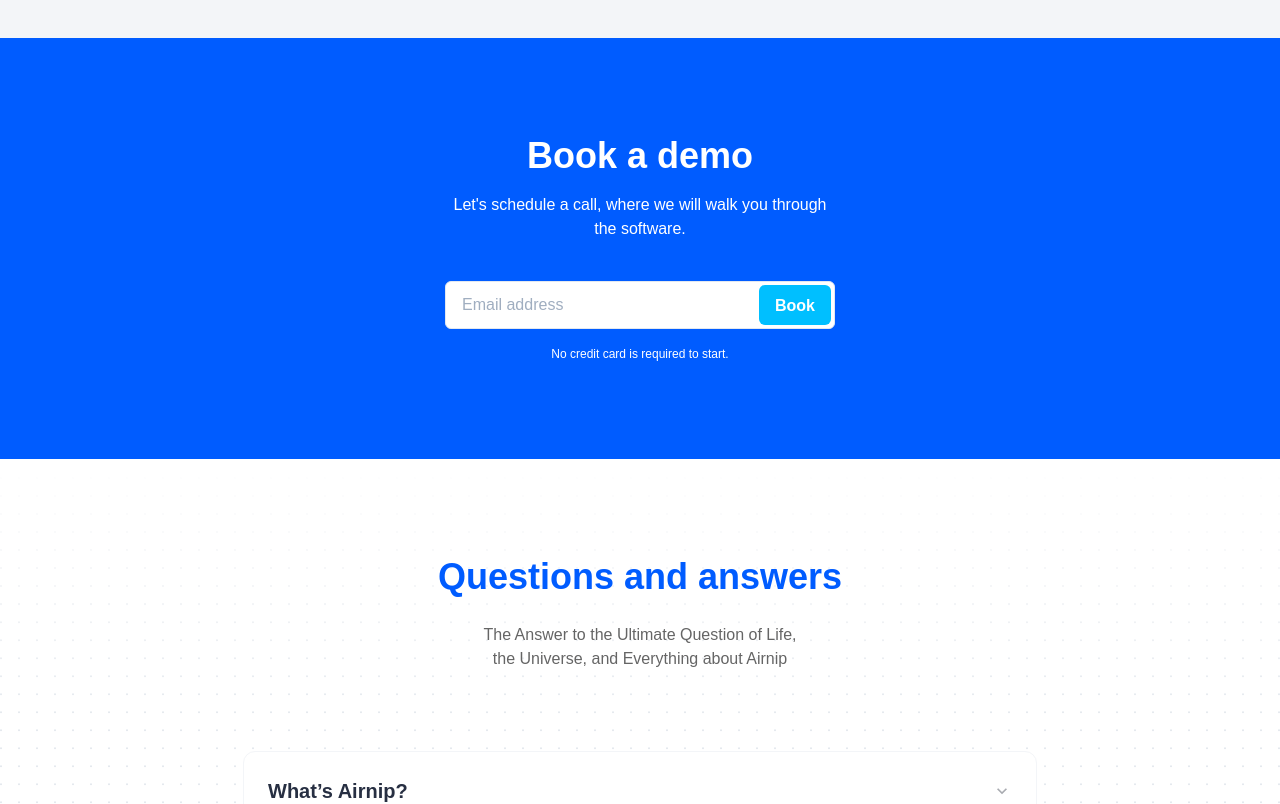
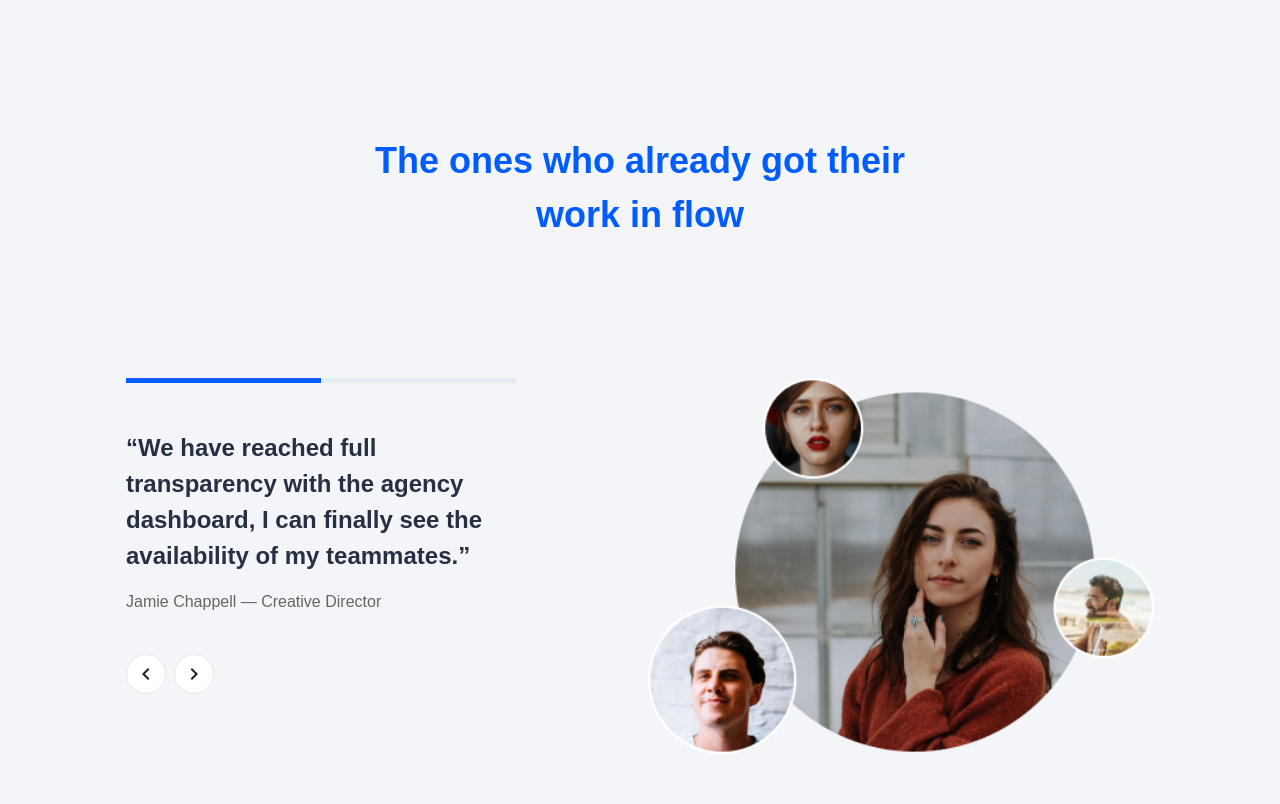
Before and after one commit to sarkozigabor13/nextjsAirnip, a Next.js app: page / in a window 1280 px wide. Shown: the part 925-1729 px from the top of the page. Built offline with nearby package versions, Linux system fonts and the light colour scheme.

Commit message:
Testimonial section created

```diff
--- /dev/null
+++ b/components/greyBg/index.js
@@ -0,0 +1,5 @@
+import { Box } from "@chakra-ui/layout";
+
+export default function greyBackground({ children }) {
+  return <Box bgColor="#F3F5F8" pt="96px" pb="192px">{children}</Box>;
+}
--- /dev/null
+++ b/components/review/carousel.js
@@ -0,0 +1,72 @@
+import React, { useState } from "react";
+import { Box, VStack, chakra, Grid, GridItem } from "@chakra-ui/react";
+
+import Arrows from "./carouselArrow";
+import CarouselCurrent from "./carouselCurrent";
+import CarouselImage from "./carouselImage";
+import CarouselText from "./carouselText";
+
+const Component = () => {
+  const slides = [
+    {
+      img: "./testimonial.png",
+      text: "“We have reached full transparency with the agency dashboard, I can finally see the availability of my teammates.”",
+      by: "Jamie Chappell — Creative Director"
+    },
+    {
+      img: "./testimonial.png",
+      text: "“It really saves me time and effort. It is exactly what our business has been lacking.”",
+      by: "Brandon P. - Chief Marketing Officer"
+    },
+  ];
+
+  const [currentSlide, setCurrentSlide] = useState(0);
+
+  const slidesCount = slides.length;
+
+  const prevSlide = () => {
+    setCurrentSlide((s) => (s === 0 ? slidesCount - 1 : s - 1));
+  };
+  const nextSlide = () => {
+    setCurrentSlide((s) => (s === slidesCount - 1 ? 0 : s + 1));
+  };
+  const setSlide = (slide) => {
+    setCurrentSlide(slide);
+  };
+
+  return (
+    <>
+      <Box mt={14} maxW={"1028px"}>
+        <Grid
+          templateColumns={{
+            base: "repeat(1, 1fr)",
+            sm: "repeat(2, 1fr)",
+            md: "repeat(2, 1fr)",
+          }}
+          gap={4}
+        >
+          <GridItem colSpan={1}>
+            <VStack alignItems="flex-start">
+              <Box maxW="390px">
+                {Array.from({ length: slidesCount }).map((_, slide) => (
+                  <CarouselCurrent
+                    slide={slide}
+                    key={slide}
+                    currentSlide={currentSlide}
+                    setSlide={setSlide}
+                  />
+                ))}
+                <CarouselText currentSlide={currentSlide} slides={slides} />
+                <Arrows prevSlide={prevSlide} nextSlide={nextSlide} />
+              </Box>
+            </VStack>
+          </GridItem>
+          <GridItem>
+            <CarouselImage currentSlide={currentSlide} slides={slides} />
+          </GridItem>
+        </Grid>
+      </Box>
+    </>
+  );
+};
+export default Component;
--- /dev/null
+++ b/components/review/carouselArrow.js
@@ -0,0 +1,48 @@
+import React from "react";
+import { IconButton, Stack } from "@chakra-ui/react";
+
+import { ChevronLeftIcon, ChevronRightIcon } from "@chakra-ui/icons";
+
+const Arrows = (props) => {
+  const arrowStyles = {
+    bgColor: "white",
+    borderRadius: "full",
+    border: "1px solid #E3E7ED",
+    w: "40px",
+    h: "40px",
+    _hover: {
+      bg: "white",
+    },
+    _active: {
+      bg: "white",
+    },
+    focus: {
+      bg: "white",
+      boxShadow: "none"
+    },
+  };
+
+  const ArrowSize = {
+    w: "24px",
+    h: "24px",
+  }
+
+  return (
+    <>
+      <Stack direction="row" spacing="8px" mt="40px">
+        <IconButton
+          {...arrowStyles}
+          onClick={props.prevSlide}
+          icon={<ChevronLeftIcon {...ArrowSize} />}
+        />
+        <IconButton
+          {...arrowStyles}
+          onClick={props.nextSlide}
+          icon={<ChevronRightIcon {...ArrowSize} />}
+        />
+      </Stack>
+    </>
+  );
+};
+
+export default Arrows;
--- /dev/null
+++ b/components/review/carouselCurrent.js
@@ -0,0 +1,21 @@
+import React from "react";
+import { Box } from "@chakra-ui/react";
+
+const CarouselCurrent = (props) => {
+  return (
+    <>
+      <Box
+        key={`dots-${props.slide}`}
+        cursor="pointer"
+        w="50%"
+        h="5px"
+        mb="40px"
+        bg={props.currentSlide === props.slide ? "#005CFF" : "#E1EBF0"}
+        display="inline-block"
+        transition="background-color 0.6s ease"
+        onClick={() => props.setSlide(props.slide)}
+      ></Box>
+    </>
+  );
+};
+export default CarouselCurrent;
--- /dev/null
+++ b/components/review/carouselImage.js
@@ -0,0 +1,36 @@
+import React from "react";
+import { Box, Flex, Image } from "@chakra-ui/react";
+
+const CarouselImage = (props) => {
+
+  const carouselStyle = {
+    transition: "all .5s",
+    ml: `-${props.currentSlide * 100}%`,
+  };
+
+  return (
+    <>
+      <Flex
+        w="full"
+        alignItems="center"
+        justifyContent="center"
+      >
+        <Flex w="full" overflow="hidden" pos="relative">
+          <Flex w="full" {...carouselStyle}>
+            {props.slides.map((slide, sid) => (
+              <Box key={`slide-${sid}`} boxSize="full" flex="none">
+                <Image
+                  src={slide.img}
+                  alt="carousel image"
+                  boxSize="full"
+                  backgroundSize="cover"
+                />
+              </Box>
+            ))}
+          </Flex>
+        </Flex>
+      </Flex>
+    </>
+  );
+};
+export default CarouselImage;
--- /dev/null
+++ b/components/review/carouselText.js
@@ -0,0 +1,36 @@
+import React from "react";
+import { Box, Flex, chakra } from "@chakra-ui/react";
+
+const CarouselText = (props) => {
+
+  const carouselStyle = {
+    transition: "all .5s",
+    ml: `-${props.currentSlide * 100}%`,
+  };
+
+  return (
+    <>
+      <Flex
+        w="full"
+        alignItems="center"
+        justifyContent="center"
+      >
+        <Flex w="full" overflow="hidden" pos="relative">
+          <Flex w="full" {...carouselStyle}>
+            {props.slides.map((slide, sid) => (
+              <Box key={`slide-${sid}`} boxSize="full" flex="none">
+                <chakra.h2 fontSize="24px" fontWeight="700" color="#272F42">
+                  {slide.text}
+                </chakra.h2>
+                <chakra.p mt="16px" color="#656565">
+                  {slide.by}
+                </chakra.p>
+              </Box>
+            ))}
+          </Flex>
+        </Flex>
+      </Flex>
+    </>
+  );
+};
+export default CarouselText;
--- /dev/null
+++ b/components/review/index.js
@@ -0,0 +1,26 @@
+import { Center } from "@chakra-ui/layout";
+import { Container, Box } from "@chakra-ui/layout";
+import Carousel from "./carousel";
+
+export default function reviewSection() {
+  return (
+    <Container maxW="7xl">
+      <Center>
+        <Box maxW={"590px"}>
+          <Center
+            textAlign="center"
+            color="#005CFF"
+            fontSize="36px"
+            fontWeight="700"
+            mb="80px"
+          >
+            The ones who already got their work in flow
+          </Center>
+        </Box>
+      </Center>
+      <Center>
+        <Carousel />
+      </Center>
+    </Container>
+  );
+}
--- a/pages/index.js
+++ b/pages/index.js
@@ -1,11 +1,13 @@
 import Head from "next/head";
 import Navbar from "../components/navbar";
+import FloatingButton from "../components/floatingButton";
 import HeroSection from "../components/hero";
+import PartnersSection from "../components/partners";
+import LayoutGreyBackground from "../components/greyBg";
+import ReviewSection from "../components/review";
 import BookSection from "../components/book";
-import FloatingButton from "../components/floatingButton";
-import PartnersSection from "../components/partners";
+import QuestionsSection from "../components/questions";
 import FooterSection from "../components/footer";
-import QuestionsSection from "../components/questions";
 
 export default function Home() {
   return (
@@ -19,6 +21,9 @@
       <Navbar />
       <HeroSection />
       <PartnersSection />
+      <LayoutGreyBackground>
+        <ReviewSection />
+      </LayoutGreyBackground>
       <BookSection />
       <QuestionsSection />
       <FooterSection />
```
Also changed, not shown: public/testimonial.png (added).
